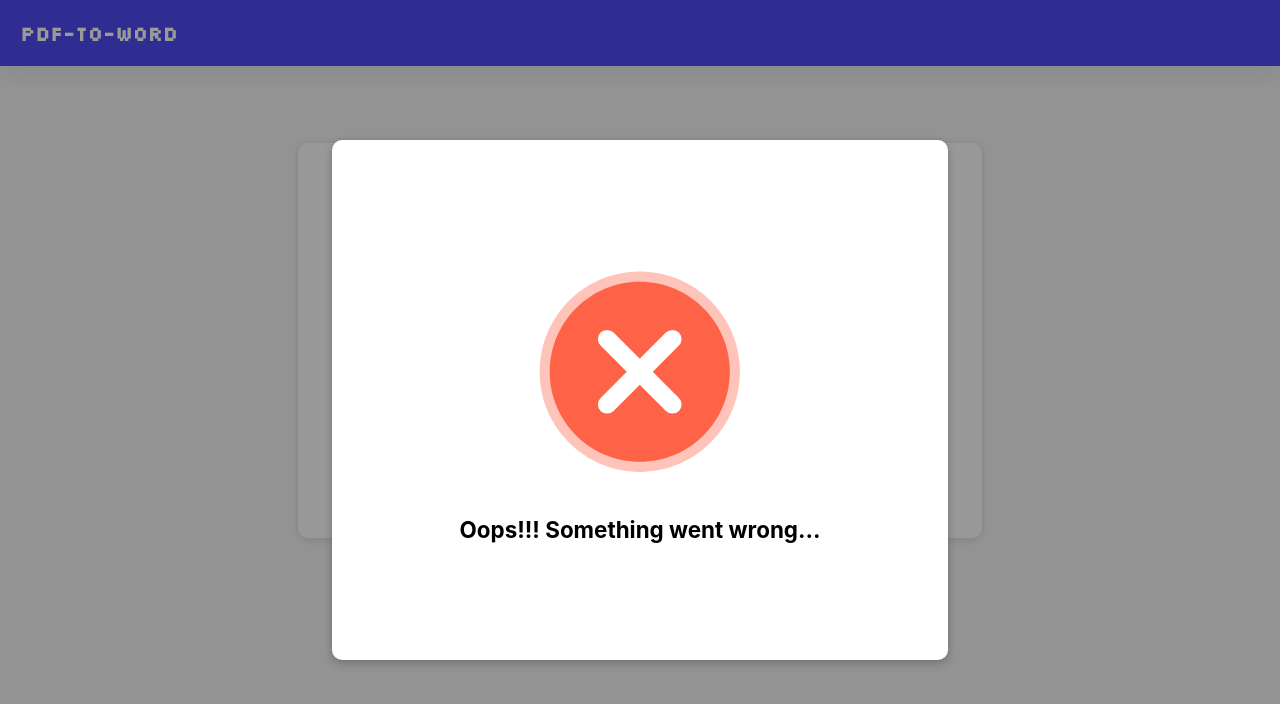
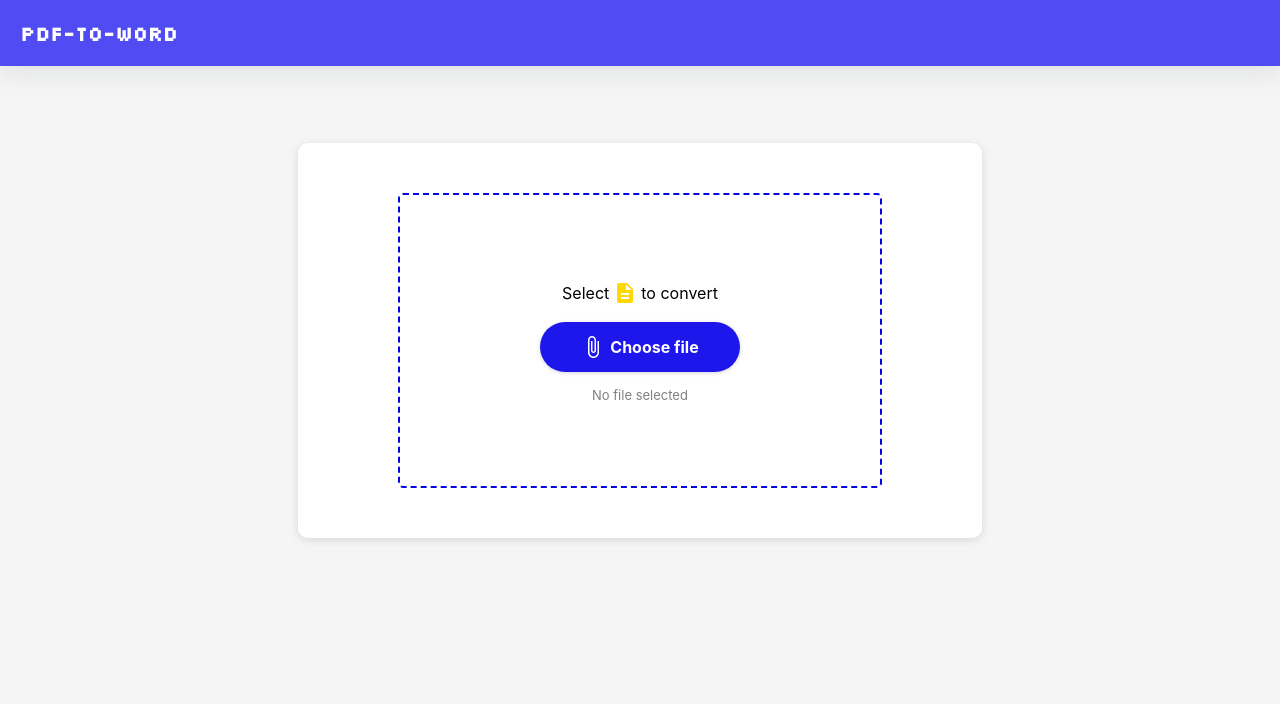
Before and after one commit to Paras248/pdf-to-word-converter, a React (Create React App) app in the folder frontend/: page / in a window 1280 px wide. Shown: the top 704 px of the page. Built offline with nearby package versions, Linux system fonts and the light colour scheme.

Commit message:
solved error modal issue

```diff
--- a/frontend/src/App.js
+++ b/frontend/src/App.js
@@ -37,7 +37,7 @@ function App() {
 
     const [showSuccessModal, setShowSuccessModal] = useState(false);
     const [showLoadingModal, setShowLoadingModal] = useState(false);
-    const [showErrorModal, setShowErrorModal] = useState(true);
+    const [showErrorModal, setShowErrorModal] = useState(false);
 
     const [isFileReady, setIsFileReady] = useState(false);
     const [fileUrl, setFileUrl] = useState("");
```
